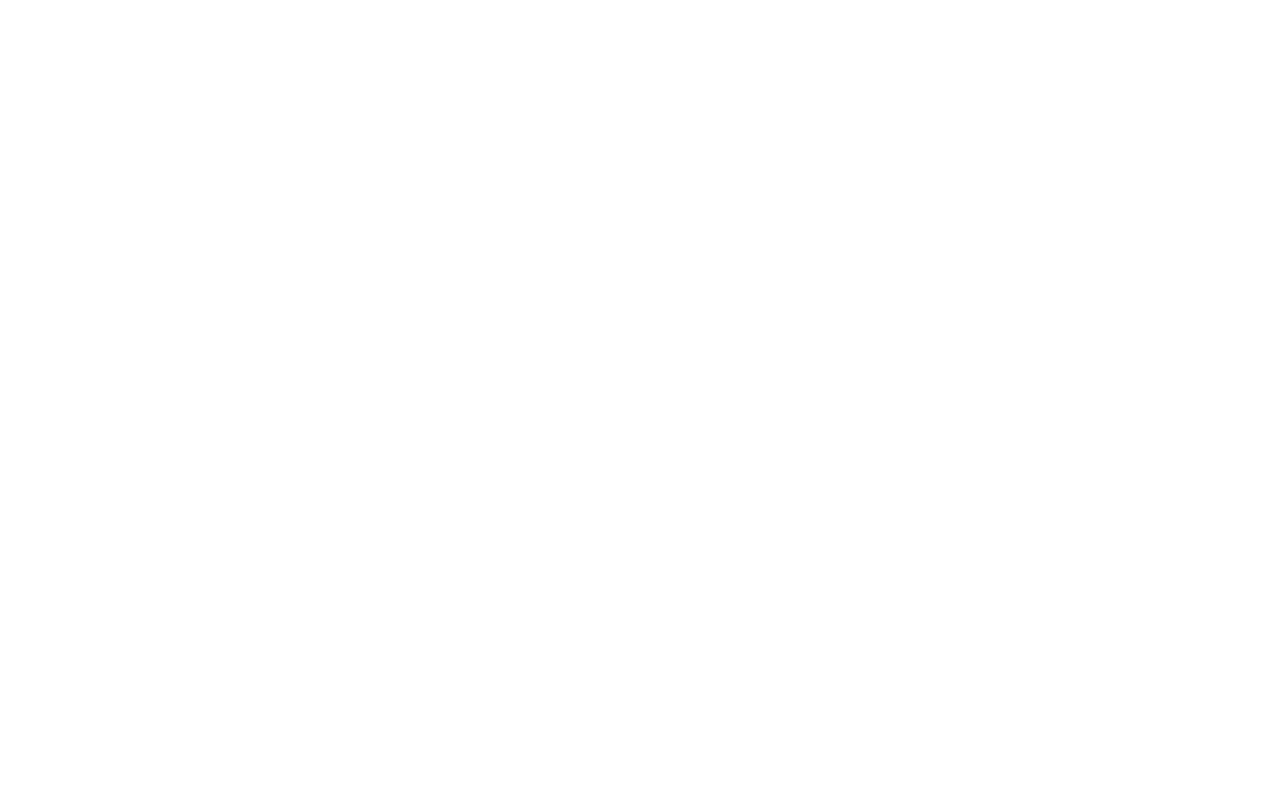
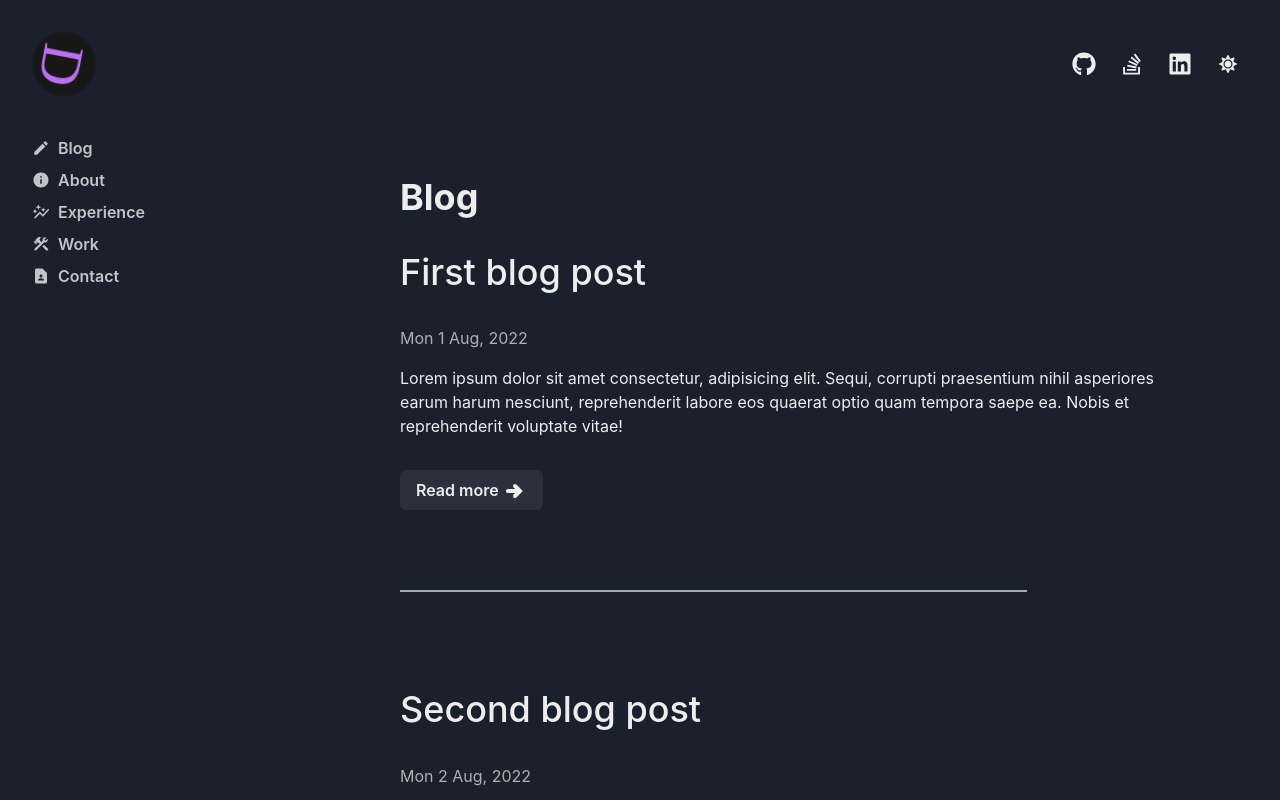
Before and after one commit to danielsteman/vite-blog, a React (Vite) app: page /blog in a window 1280 px wide. Before the commit this address had no page. Shown: the top 800 px of the page. Built offline with nearby package versions, Linux system fonts and the light colour scheme.

Commit message:
:art: subdivided content in pages and added router

```diff
--- a/src/App.tsx
+++ b/src/App.tsx
@@ -1,19 +1,21 @@
 import React from 'react';
+import { Routes, Route } from 'react-router-dom';
 import './App.css';
-import {
-  Heading,
-} from '@chakra-ui/react';
-import PageBase from './components/PageBase';
-import BlogPost from './components/BlogPost';
+import AboutPage from './pages/AboutPage';
+import BlogPage from './pages/BlogPage';
+import ContactPage from './pages/ContactPage';
+import ExperiencePage from './pages/ExperiencePage';
+import WorkPage from './pages/WorkPage';
 
 const App = () => (
-  <PageBase>
-    <Heading fontSize="36px" fontWeight={750} py={4}>
-      Blog
-    </Heading>
-    <BlogPost title="First blog post" date="Mon 1 Aug, 2022" text="Lorem ipsum dolor sit amet consectetur, adipisicing elit. Sequi, corrupti praesentium nihil asperiores earum harum nesciunt, reprehenderit labore eos quaerat optio quam tempora saepe ea. Nobis et reprehenderit voluptate vitae!" />
-    <BlogPost title="Second blog post" date="Mon 2 Aug, 2022" text="Lorem ipsum dolor sit amet consectetur, adipisicing elit. Sequi, corrupti praesentium nihil asperiores earum harum nesciunt, reprehenderit labore eos quaerat optio quam tempora saepe ea. Nobis et reprehenderit voluptate vitae!" />
-  </PageBase>
+  <Routes>
+    <Route path="/" element={<BlogPage />} />
+    <Route path="blog" element={<BlogPage />} />
+    <Route path="about" element={<AboutPage />} />
+    <Route path="experience" element={<ExperiencePage />} />
+    <Route path="work" element={<WorkPage />} />
+    <Route path="contact" element={<ContactPage />} />
+  </Routes>
 );
 
 export default App;
--- /dev/null
+++ b/src/components/PageTitle.tsx
@@ -0,0 +1,14 @@
+import { Heading } from '@chakra-ui/react';
+import React from 'react';
+
+interface Props {
+  title: string
+}
+
+const PageTitle: React.FC<Props> = ({ title }) => (
+  <Heading fontSize="36px" fontWeight={750} py={4}>
+    {title}
+  </Heading>
+);
+
+export default PageTitle;
--- a/src/components/SideMenu.tsx
+++ b/src/components/SideMenu.tsx
@@ -1,16 +1,17 @@
 import React from 'react';
 import { Box } from '@chakra-ui/react';
 import {
-  MdInfo, MdAutoGraph, MdConstruction, MdContactPage,
+  MdInfo, MdAutoGraph, MdConstruction, MdContactPage, MdEdit,
 } from 'react-icons/md';
 import SideMenuButton from './SideMenuButton';
 
 const SideMenu = () => (
   <Box>
-    <SideMenuButton icon={MdInfo} text="About" url="" />
-    <SideMenuButton icon={MdAutoGraph} text="Experience" url="" />
-    <SideMenuButton icon={MdConstruction} text="Work" url="" />
-    <SideMenuButton icon={MdContactPage} text="Contact" url="" />
+    <SideMenuButton icon={MdEdit} text="Blog" url="blog" />
+    <SideMenuButton icon={MdInfo} text="About" url="about" />
+    <SideMenuButton icon={MdAutoGraph} text="Experience" url="experience" />
+    <SideMenuButton icon={MdConstruction} text="Work" url="work" />
+    <SideMenuButton icon={MdContactPage} text="Contact" url="contact" />
   </Box>
 );
 
--- a/src/main.tsx
+++ b/src/main.tsx
@@ -9,9 +9,7 @@
   <React.StrictMode>
     <ColorModeScript />
     <BrowserRouter>
-      <Routes>
-        <Route path="/" element={<App />} />
-      </Routes>
+      <App />
     </BrowserRouter>
   </React.StrictMode>,
 );
--- /dev/null
+++ b/src/pages/AboutPage.tsx
@@ -0,0 +1,18 @@
+import React from 'react';
+import { Text } from '@chakra-ui/react';
+import PageTitle from '../components/PageTitle';
+import PageBase from './PageBase';
+
+const AboutPage = () => {
+  const title = 'About';
+  return (
+    <PageBase>
+      <PageTitle title={title} />
+      <Text>
+        Lorem ipsum dolor sit amet consectetur adipisicing elit. Delectus doloremque exercitationem, corrupti, nulla hic fugiat dolor excepturi, eaque eum neque distinctio earum voluptates labore sunt! Culpa assumenda veritatis laborum minus?
+      </Text>
+    </PageBase>
+  );
+};
+
+export default AboutPage;
--- /dev/null
+++ b/src/pages/BlogPage.tsx
@@ -0,0 +1,14 @@
+import React from 'react';
+import BlogPost from '../components/BlogPost';
+import PageTitle from '../components/PageTitle';
+import PageBase from './PageBase';
+
+const BlogPage = () => (
+  <PageBase>
+    <PageTitle title="Blog" />
+    <BlogPost title="First blog post" date="Mon 1 Aug, 2022" text="Lorem ipsum dolor sit amet consectetur, adipisicing elit. Sequi, corrupti praesentium nihil asperiores earum harum nesciunt, reprehenderit labore eos quaerat optio quam tempora saepe ea. Nobis et reprehenderit voluptate vitae!" />
+    <BlogPost title="Second blog post" date="Mon 2 Aug, 2022" text="Lorem ipsum dolor sit amet consectetur, adipisicing elit. Sequi, corrupti praesentium nihil asperiores earum harum nesciunt, reprehenderit labore eos quaerat optio quam tempora saepe ea. Nobis et reprehenderit voluptate vitae!" />
+  </PageBase>
+);
+
+export default BlogPage;
--- /dev/null
+++ b/src/pages/ContactPage.tsx
@@ -0,0 +1,14 @@
+import React from 'react';
+import PageTitle from '../components/PageTitle';
+import PageBase from './PageBase';
+
+const ContactPage = () => {
+  const title = 'Contact';
+  return (
+    <PageBase>
+      <PageTitle title={title} />
+    </PageBase>
+  );
+};
+
+export default ContactPage;
--- /dev/null
+++ b/src/pages/ExperiencePage.tsx
@@ -0,0 +1,14 @@
+import React from 'react';
+import PageTitle from '../components/PageTitle';
+import PageBase from './PageBase';
+
+const ExperiencePage = () => {
+  const title = 'Experience';
+  return (
+    <PageBase>
+      <PageTitle title={title} />
+    </PageBase>
+  );
+};
+
+export default ExperiencePage;
--- a/src/components/PageBase.tsx
+++ b/src/pages/PageBase.tsx
@@ -9,11 +9,11 @@
   GridItem,
 } from '@chakra-ui/react';
 import { FaGithub, FaStackOverflow, FaLinkedin } from 'react-icons/fa';
-import ColorModeSwitcher from './ColorModeSwitcher';
-import Logo from './Logo';
+import ColorModeSwitcher from '../components/ColorModeSwitcher';
+import Logo from '../components/Logo';
 import customTheme from '../themes/theme';
-import NavigationButton from './NavigationButton';
-import SideMenu from './SideMenu';
+import NavigationButton from '../components/NavigationButton';
+import SideMenu from '../components/SideMenu';
 
 interface Props {
   children: React.ReactNode;
@@ -29,8 +29,8 @@
         />
         <Spacer />
         <Center>
-          <NavigationButton url="www.google.com" icon={FaGithub} />
-          <NavigationButton url="www.google.com" icon={FaStackOverflow} />
+          <NavigationButton url="www.github.com/danielsteman" icon={FaGithub} />
+          <NavigationButton url="www.stackoverflow.com/users/11383969/dsteman" icon={FaStackOverflow} />
           <NavigationButton url="www.google.com" icon={FaLinkedin} />
           <ColorModeSwitcher mr={4} />
         </Center>
--- /dev/null
+++ b/src/pages/WorkPage.tsx
@@ -0,0 +1,14 @@
+import React from 'react';
+import PageTitle from '../components/PageTitle';
+import PageBase from './PageBase';
+
+const WorkPage = () => {
+  const title = 'Work';
+  return (
+    <PageBase>
+      <PageTitle title={title} />
+    </PageBase>
+  );
+};
+
+export default WorkPage;
```
Also changed, not shown: 1 other file (tests, documents, lock files or other folders).
